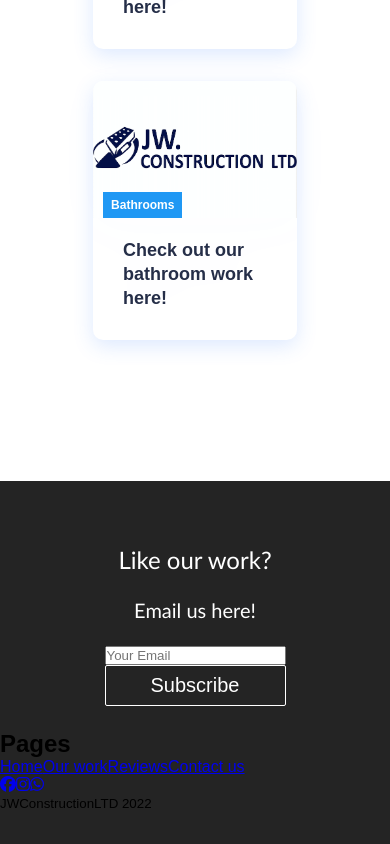
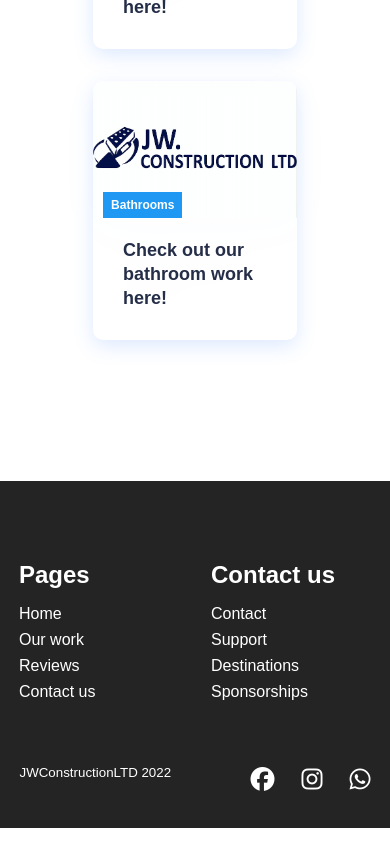
Before and after one commit to LewisMurray00/React-practice-website, a React (Create React App) app: page / in a window 390 px wide. Shown: the part 2193-3037 px from the top of the page. Built offline with nearby package versions, Linux system fonts and the light colour scheme.

Commit message:
FInished the styling for the footer, will now make it responsive

```diff
--- a/src/Components/Footer/Footer.css
+++ b/src/Components/Footer/Footer.css
@@ -1,32 +1,89 @@
-.footer-container{
+.footer-container {
     background-color: #242424;
     padding: 4rem 0 2rem 0;
     display: flex;
     flex-direction: column;
     justify-content: center;
-    align-content: center;
+    align-items: center;
   }
 
-.footer-subscription{
+  .footer-links {
+    width: 100%;
+    max-width: 1000px;
+    display: flex;
+    justify-content: center;
+  }
+
+  .footer-link-wrapper {
+    display: flex;
+  }
+
+  .footer-link-items {
     display: flex;
     flex-direction: column;
-    justify-content: center;
-    align-items: center;
-    text-align: center;
-    margin-bottom: 24px;
+    align-items: flex-start;
+    margin: 16px;
+    text-align: left;
+    width: 160px;
+    box-sizing: border-box;
+  }
+
+  .footer-link-items h2 {
+    margin-bottom: 16px;
+  }
+
+  .footer-link-items > h2 {
     color: #fff;
   }
 
-.footer-subscription > p {
-    font-family: 'Trebuchet MS', 'Lucida Sans Unicode', 'Lucida Grande', 'Lucida Sans', Arial, sans-serif;
+  .footer-link-items a {
+    color: #fff;
+    text-decoration: none;
+    margin-bottom: 0.5rem;
   }
 
-.footer-subscription-heading{
-    margin-bottom: 24px;
+  .footer-link-items a:hover {
+    color: #e9e9e9;
+    transition: 0.3s ease-out;
+  }
+
+  .footer-email-form h2 {
+    margin-bottom: 2rem;
+  }
+
+  .footer-input::placeholder {
+    color: #b1b1b1;
+  }
+
+  /* Social Icons */
+
+  .social-icon-link {
+    color: #fff;
     font-size: 24px;
   }
 
-.footer-subscription-text{
-    margin-bottom: 24px;
-    font-size: 20px;
+  .social-media {
+    max-width: 1000px;
+    width: 100%;
   }
+
+  .social-media-wrap {
+    display: flex;
+    justify-content: space-between;
+    align-items: center;
+    width: 90%;
+    max-width: 1000px;
+    margin: 40px auto 0 auto;
+  }
+
+  .social-icons{
+      display: flex;
+      justify-content: space-between;
+      align-items: center;
+      width: 120px;
+  }
+
+  .website-rights{
+      color: #fff;
+      margin-bottom: 16px;
+  }
--- a/src/Components/Footer/Footer.js
+++ b/src/Components/Footer/Footer.js
@@ -6,20 +6,6 @@ import { Link } from 'react-router-dom';
 function Footer() {
   return (
       <div className='footer-container'>
-        <section className='footer-subscription'>
-            <p className='footer-subscription-heading'>
-                Like our work?
-            </p>
-            <p className='footer-subscription-text'>
-                Email us here!
-            </p>
-            <div className='input-areas'>
-                <form>
-                    <input type="email" name="email" placeholder="Your Email" className='footer-input'/>
-                    <Button buttonStyle='btn--outline'>Subscribe</Button>
-                </form>
-            </div>
-        </section>
         <div className='footer-links'>
             <div className='footer-link-wrapper'>
                 <div className='footer-link-items'>
@@ -29,10 +15,18 @@ function Footer() {
                     <Link to='reviews'>Reviews</Link>
                     <Link to='contact-us'>Contact us</Link>
                 </div>
+                <div className='footer-link-items'>
+                    <h2>Contact us</h2>
+                    <Link to='/'>Contact</Link>
+                    <Link to='our-work'>Support</Link>
+                    <Link to='reviews'>Destinations</Link>
+                    <Link to='contact-us'>Sponsorships</Link>
+                </div>
             </div>
         </div>
         <section className="social-media">
             <div className='social-media-wrap'>
+                <small className='website-rights'>JWConstructionLTD 2022</small>
                 <div className='social-icons'>
                     <Link to='/' target="_blank" aria-label="Facebook"  className='social-icon-link facebook'>
                         <i className="fab fa-facebook"/>
@@ -44,7 +38,7 @@ function Footer() {
                         <i className="fab fa-whatsapp"/>
                     </Link>
                 </div>
-                <small className='website-rights'>JWConstructionLTD 2022</small>
+
             </div>
         </section>
       </div>
```
Lines whose indentation alone changed are shown as unchanged.
